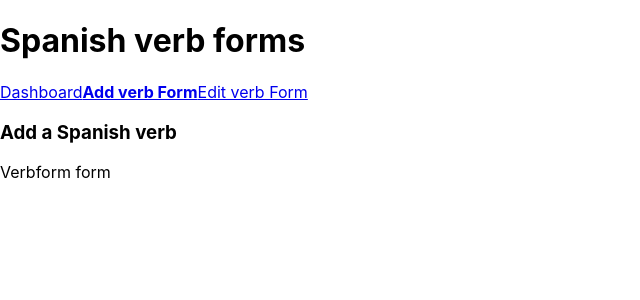
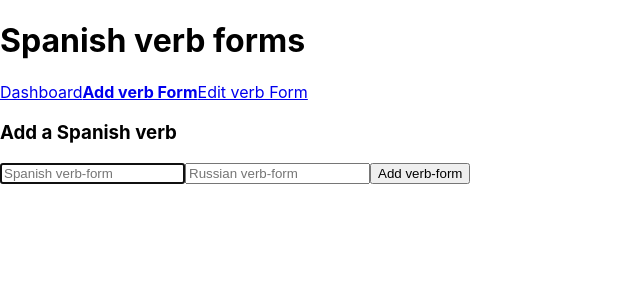
Before and after one commit to igoryen/dragonfruit, a React (Create React App) app: page /add-verb in a window 1280 px wide. Shown: the top 300 px of the page, without its empty margins (0-640 px from the left). Built offline with nearby package versions, Linux system fonts and the light colour scheme.

Commit message:
Added form elements to form 'Verb-form'

```diff
--- a/src/components/VerbformForm.js
+++ b/src/components/VerbformForm.js
@@ -3,7 +3,20 @@ import React from 'react'
 export default class VerbformForm extends React.Component {
     render() {
         return (
-            <div>Verbform form</div>
+            <div>
+                <form>
+                    <input
+                        type="text"
+                        placeholder="Spanish verb-form"
+                        autoFocus
+                    />
+                    <input
+                        type="text"
+                        placeholder="Russian verb-form"
+                    />
+                    <button>Add verb-form</button>
+                </form>
+            </div>
         )
     }
 }
```
